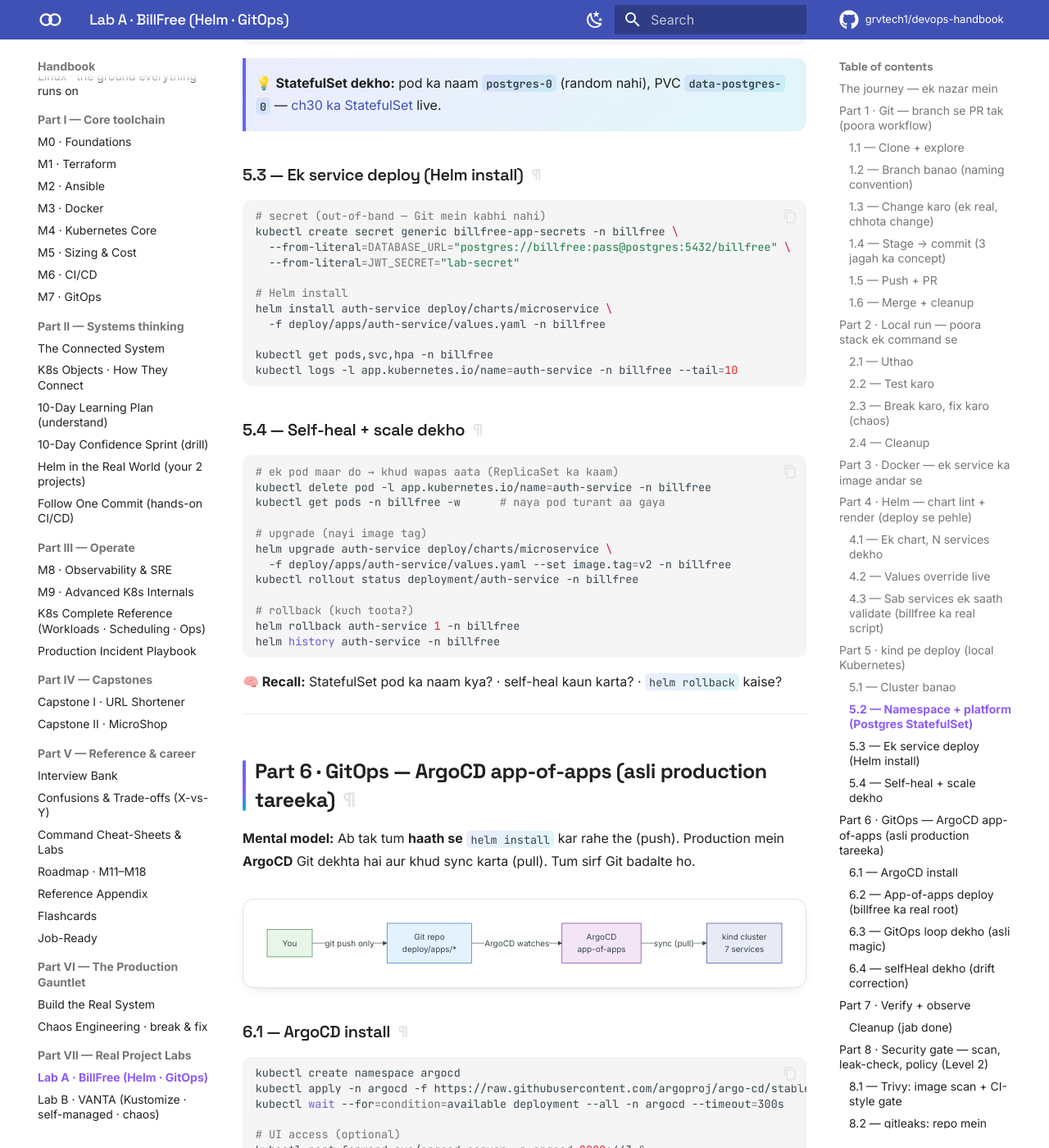
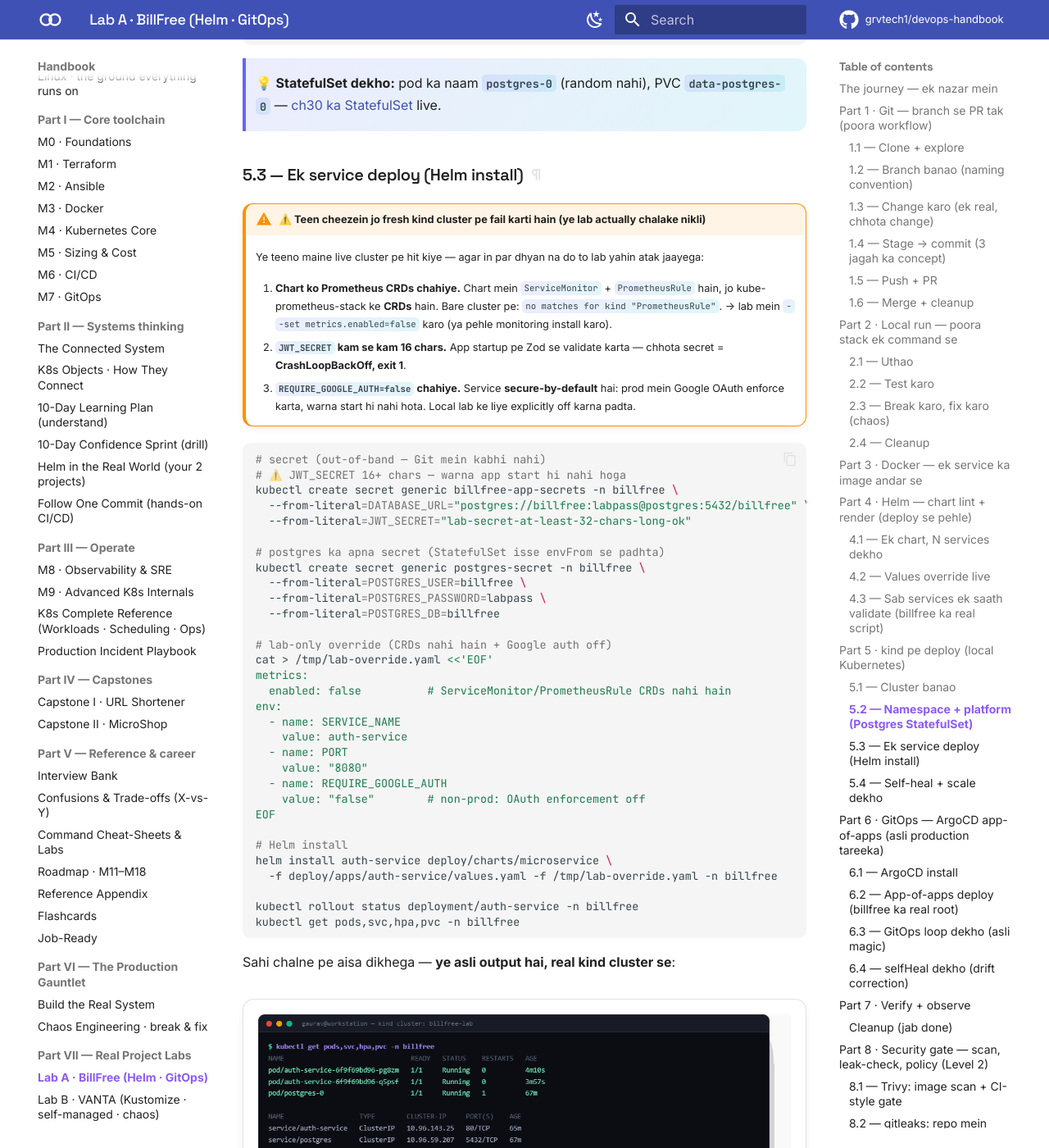
Before and after one commit to grvtech1/devops-handbook, an MkDocs documentation site: the page built from docs/31-lab-billfree.md, in a window 1280 px wide and 1400 px high, scrolled down 8294 px. Shown: the whole window at 82% size. Built offline with MkDocs 1.6.1 and Material for MkDocs 9.7.7, drawn with Linux system fonts in a browser that asks for light colours; comment, search, counter and statistics services are not loaded; some of the changed text lies outside the part shown.

Commit message:
feat(labs): real kind-cluster screenshots + fix 3 lab-blocking gotchas found by actually running Lab A (CRDs, JWT_SECRET length, REQUIRE_GOOGLE_AUTH)

````diff
--- a/docs/31-lab-billfree.md
+++ b/docs/31-lab-billfree.md
@@ -351,19 +351,67 @@
 
 ### 5.3 — Ek service deploy (Helm install)
 
+!!! warning "⚠️ Teen cheezein jo fresh kind cluster pe **fail** karti hain (ye lab actually chalake nikli)"
+    Ye teeno maine live cluster pe hit kiye — agar in par dhyan na do to lab yahin atak jaayega:
+
+    1. **Chart ko Prometheus CRDs chahiye.** Chart mein `ServiceMonitor` + `PrometheusRule` hain, jo kube-prometheus-stack ke **CRDs** hain. Bare cluster pe: `no matches for kind "PrometheusRule"`. → lab mein `--set metrics.enabled=false` karo (ya pehle monitoring install karo).
+    2. **`JWT_SECRET` kam se kam 16 chars.** App startup pe Zod se validate karta — chhota secret = **CrashLoopBackOff, exit 1**.
+    3. **`REQUIRE_GOOGLE_AUTH=false` chahiye.** Service **secure-by-default** hai: prod mein Google OAuth enforce karta, warna start hi nahi hota. Local lab ke liye explicitly off karna padta.
+
 ```bash
 # secret (out-of-band — Git mein kabhi nahi)
+# ⚠️ JWT_SECRET 16+ chars — warna app start hi nahi hoga
 kubectl create secret generic billfree-app-secrets -n billfree \
-  --from-literal=DATABASE_URL="postgres://billfree:pass@postgres:5432/billfree" \
-  --from-literal=JWT_SECRET="lab-secret"
+  --from-literal=DATABASE_URL="postgres://billfree:labpass@postgres:5432/billfree" \
+  --from-literal=JWT_SECRET="lab-secret-at-least-32-chars-long-ok"
+
+# postgres ka apna secret (StatefulSet isse envFrom se padhta)
+kubectl create secret generic postgres-secret -n billfree \
+  --from-literal=POSTGRES_USER=billfree \
+  --from-literal=POSTGRES_PASSWORD=labpass \
+  --from-literal=POSTGRES_DB=billfree
+
+# lab-only override (CRDs nahi hain + Google auth off)
+cat > /tmp/lab-override.yaml <<'EOF'
+metrics:
+  enabled: false          # ServiceMonitor/PrometheusRule CRDs nahi hain
+env:
+  - name: SERVICE_NAME
+    value: auth-service
+  - name: PORT
+    value: "8080"
+  - name: REQUIRE_GOOGLE_AUTH
+    value: "false"        # non-prod: OAuth enforcement off
+EOF
 
 # Helm install
 helm install auth-service deploy/charts/microservice \
-  -f deploy/apps/auth-service/values.yaml -n billfree
+  -f deploy/apps/auth-service/values.yaml -f /tmp/lab-override.yaml -n billfree
 
-kubectl get pods,svc,hpa -n billfree
-kubectl logs -l app.kubernetes.io/name=auth-service -n billfree --tail=10
+kubectl rollout status deployment/auth-service -n billfree
+kubectl get pods,svc,hpa,pvc -n billfree
 ```
+
+Sahi chalne pe aisa dikhega — **ye asli output hai, real kind cluster se**:
+
+![Real kubectl output from a live kind cluster: two auth-service pods Running, postgres-0 Running, ClusterIP services, HPA with 2 replicas, and the data-postgres-0 PVC Bound at 5Gi](assets/shot-kubectl-healthy.png)
+
+*☝️ **2/2 pods Running**, StatefulSet ka `postgres-0`, aur `data-postgres-0` PVC **Bound 5Gi**. Dhyan do HPA `<unknown>/70%` dikhata — kyunki **kind pe metrics-server nahi hota** (`kubectl apply -f https://github.com/kubernetes-sigs/metrics-server/releases/latest/download/components.yaml` se aayega).*
+
+??? danger "🔬 Bonus — is lab mein mila ek ASLI CrashLoopBackOff (aur uska diagnosis)"
+    Pehli koshish mein maine `JWT_SECRET="lab-secret"` (10 chars) diya tha. Natija — real incident:
+
+    ![Real terminal output showing two auth-service pods in CrashLoopBackOff with 15 restarts, exit code 1 with reason Error, and logs revealing a Zod validation error that JWT_SECRET must be at least 16 chars](assets/shot-crashloop-real.png)
+
+    **Diagnosis ka poora sabak ek jagah:**
+
+    | Signal | Kya batata |
+    |---|---|
+    | `exit code 1` (137 **nahi**) | app ne **khud ko mara** — external kill nahi |
+    | logs mein **stack trace** | app error. *(OOMKill hota to logs **silent** hote)* |
+    | `reason=Error` | `OOMKilled` nahi |
+
+    **Yehi [ch30 ka rule](30-k8s-complete-reference.md) live hai:** *"Silent logs = external kill. Stack trace = app ne khud ko mara."* Ye screenshot fabricate nahi kiya — ye asli cluster pe asli crash tha.
 
 ### 5.4 — Self-heal + scale dekho
 
````
Also changed, not shown: docs/assets/shot-crashloop-real.png (added), docs/assets/shot-kubectl-healthy.png (added).
